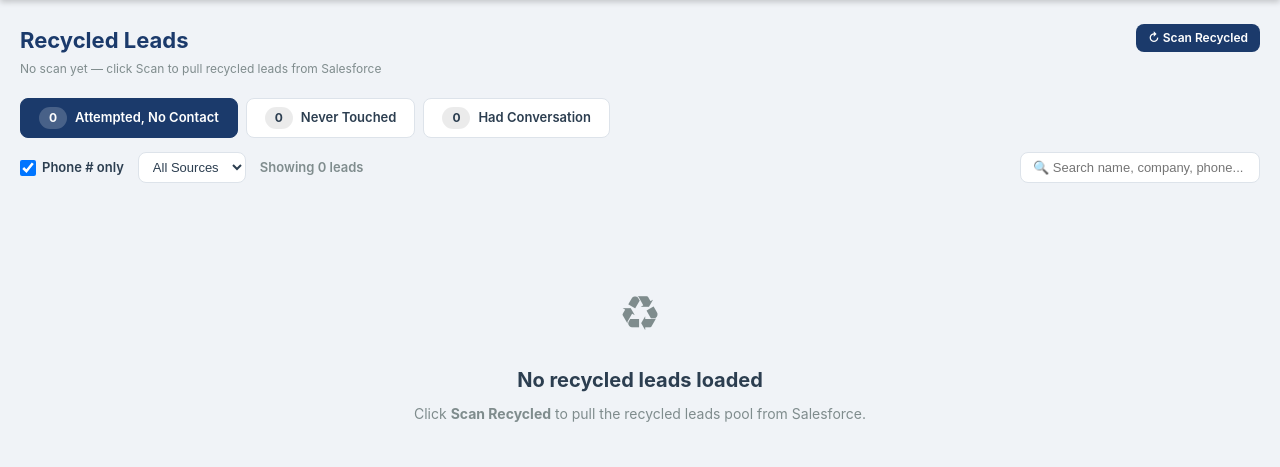
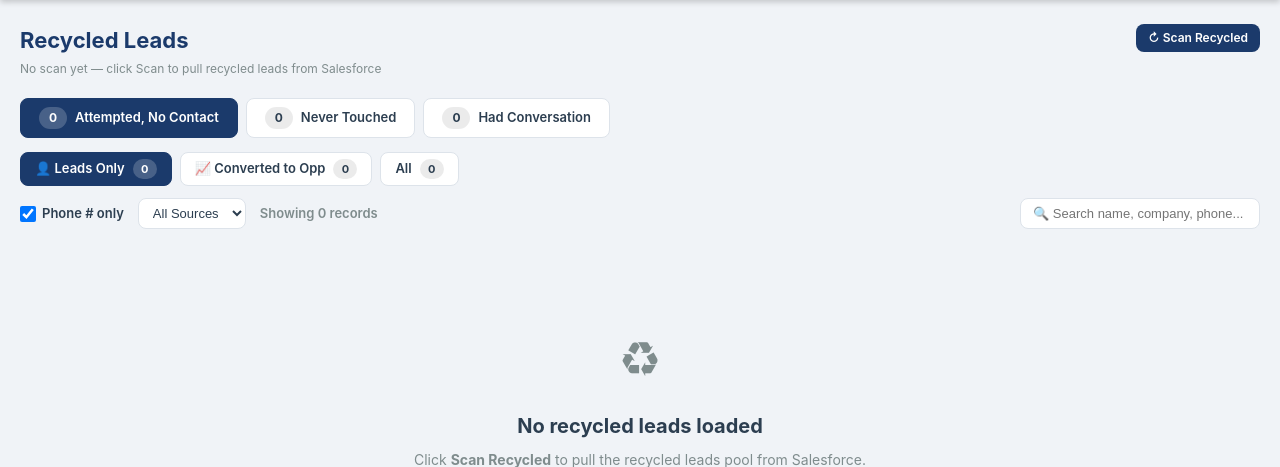
Before and after one commit to bmack99999/Inside-Sales-Claude, a Flask app: page /recycled in a window 1280 px wide. Shown: the part 52-519 px from the top of the page. Run offline with Flask 3, Linux system fonts and the light colour scheme.

Commit message:
Add leads vs converted-to-opp filter on recycled leads page
- Three-way toggle: Leads Only / Converted to Opp / All
- Shows count for each in the toggle buttons
- Converted to Opp view shows a direct link to the SF opportunity
- Opportunity column only appears when viewing converted leads

Co-Authored-By: Claude Sonnet 4.6 <noreply@anthropic.com>

```diff
--- a/dashboard/app.py
+++ b/dashboard/app.py
@@ -444,9 +444,10 @@ def delete_callback():
 
 @app.route('/recycled')
 def recycled():
-    category     = request.args.get('category', 'no_contact')
+    category      = request.args.get('category', 'no_contact')
     source_filter = request.args.get('source', '')
-    phone_only   = request.args.get('phone_only', '1') == '1'
+    phone_only    = request.args.get('phone_only', '1') == '1'
+    converted     = request.args.get('converted', 'leads')  # 'leads' | 'opps' | 'all'
 
     query = RecycledLead.query.filter_by(category=category)
     if phone_only:
@@ -454,6 +455,10 @@ def recycled():
                              RecycledLead.phone != '')
     if source_filter:
         query = query.filter_by(lead_source=source_filter)
+    if converted == 'leads':
+        query = query.filter_by(is_converted=False)
+    elif converted == 'opps':
+        query = query.filter_by(is_converted=True)
 
     leads = [l.to_dict() for l in query.all()]
 
@@ -468,6 +473,14 @@ def recycled():
         'had_conversation': RecycledLead.query.filter_by(category='had_conversation').count(),
     }
 
+    # Converted vs lead counts for current category
+    base = RecycledLead.query.filter_by(category=category)
+    converted_counts = {
+        'leads': base.filter_by(is_converted=False).count(),
+        'opps':  base.filter_by(is_converted=True).count(),
+        'all':   base.count(),
+    }
+
     log = RefreshLog.query.filter_by(
         refresh_type='recycled').order_by(RefreshLog.id.desc()).first()
     refresh_info = log.to_dict() if log else {}
@@ -475,7 +488,9 @@ def recycled():
     return render_template('recycled.html',
         leads=leads,
         counts=counts,
+        converted_counts=converted_counts,
         category=category,
+        converted=converted,
         source_filter=source_filter,
         phone_only=phone_only,
         sources=sources,
--- a/dashboard/static/style.css
+++ b/dashboard/static/style.css
@@ -764,6 +764,28 @@ body {
 }
 .recycled-notes-cell { max-width: 220px; }
 .recycled-notes { font-size: 12px; color: var(--text-light); }
+.recycled-converted-toggle {
+  display: flex; gap: 8px; margin-bottom: 12px;
+}
+.converted-btn {
+  display: flex; align-items: center; gap: 8px;
+  padding: 6px 14px; border-radius: var(--radius);
+  background: var(--card-bg); border: 1px solid var(--border);
+  color: var(--text); text-decoration: none; font-size: 13px; font-weight: 600;
+  transition: background 0.15s;
+}
+.converted-btn:hover { background: var(--bg); border-color: var(--navy-light); }
+.converted-btn-active { background: var(--navy); color: #fff; border-color: var(--navy); }
+.converted-btn-active:hover { background: var(--navy-light); }
+.converted-btn-count {
+  display: inline-flex; align-items: center; justify-content: center;
+  min-width: 24px; height: 20px; border-radius: 10px; padding: 0 5px;
+  font-size: 11px; font-weight: 700; background: rgba(0,0,0,0.08);
+}
+.converted-btn-active .converted-btn-count { background: rgba(255,255,255,0.2); }
+.recycled-opp-link { font-size: 12px; color: var(--navy-light); text-decoration: none; white-space: nowrap; }
+.recycled-opp-link:hover { text-decoration: underline; }
+
 .recycled-table thead th.sortable { cursor: pointer; user-select: none; }
 .recycled-table thead th.sortable:hover { color: var(--navy); }
 .sort-arrow { font-size: 10px; margin-left: 2px; }
--- a/dashboard/templates/recycled.html
+++ b/dashboard/templates/recycled.html
@@ -39,10 +39,30 @@
   </a>
 </div>
 
+<!-- Converted Toggle -->
+<div class="recycled-converted-toggle">
+  <a href="{{ url_for('recycled', category=category, converted='leads', phone_only=phone_only|int, source=source_filter) }}"
+     class="converted-btn {{ 'converted-btn-active' if converted == 'leads' }}">
+    &#128100; Leads Only
+    <span class="converted-btn-count">{{ converted_counts.leads }}</span>
+  </a>
+  <a href="{{ url_for('recycled', category=category, converted='opps', phone_only=phone_only|int, source=source_filter) }}"
+     class="converted-btn {{ 'converted-btn-active' if converted == 'opps' }}">
+    &#128200; Converted to Opp
+    <span class="converted-btn-count">{{ converted_counts.opps }}</span>
+  </a>
+  <a href="{{ url_for('recycled', category=category, converted='all', phone_only=phone_only|int, source=source_filter) }}"
+     class="converted-btn {{ 'converted-btn-active' if converted == 'all' }}">
+    All
+    <span class="converted-btn-count">{{ converted_counts.all }}</span>
+  </a>
+</div>
+
 <!-- Filters -->
 <div class="recycled-filters">
   <form method="get" action="{{ url_for('recycled') }}" class="recycled-filter-form">
     <input type="hidden" name="category" value="{{ category }}">
+    <input type="hidden" name="converted" value="{{ converted }}">
 
     <label class="recycled-filter-check">
       <input type="checkbox" name="phone_only" value="1" {{ 'checked' if phone_only }}
@@ -57,7 +77,7 @@
       {% endfor %}
     </select>
 
-    <span class="recycled-filter-count">Showing {{ leads|length }} leads</span>
+    <span class="recycled-filter-count">Showing {{ leads|length }} records</span>
   </form>
 
   <div class="recycled-search-box">
@@ -80,6 +100,7 @@
         <th class="sortable" data-col="activity" onclick="sortTable('activity')">Last Activity <span class="sort-arrow"></span></th>
         <th class="sortable" data-col="attempts" onclick="sortTable('attempts')">Attempts <span class="sort-arrow"></span></th>
         <th>Notes</th>
+        {% if converted != 'leads' %}<th>Opportunity</th>{% endif %}
       </tr>
     </thead>
     <tbody>
@@ -107,6 +128,14 @@
             <span class="recycled-notes" title="{{ l.attempt_summary }}">{{ l.attempt_summary[:60] }}{{ '...' if l.attempt_summary|length > 60 }}</span>
           {% else %}—{% endif %}
         </td>
+        {% if converted != 'leads' %}
+        <td>
+          {% if l.converted_opp_id %}
+            <a href="{{ sf_base }}/lightning/r/Opportunity/{{ l.converted_opp_id }}/view"
+               target="_blank" class="recycled-opp-link">&#128200; View Opp</a>
+          {% else %}—{% endif %}
+        </td>
+        {% endif %}
       </tr>
       {% endfor %}
     </tbody>
```
